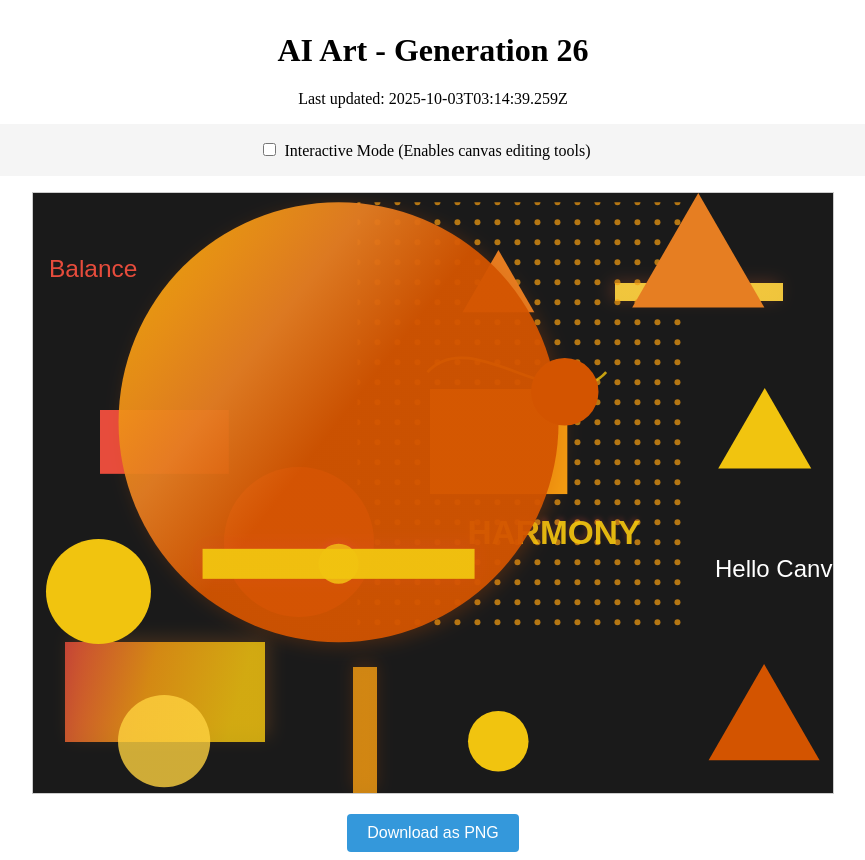
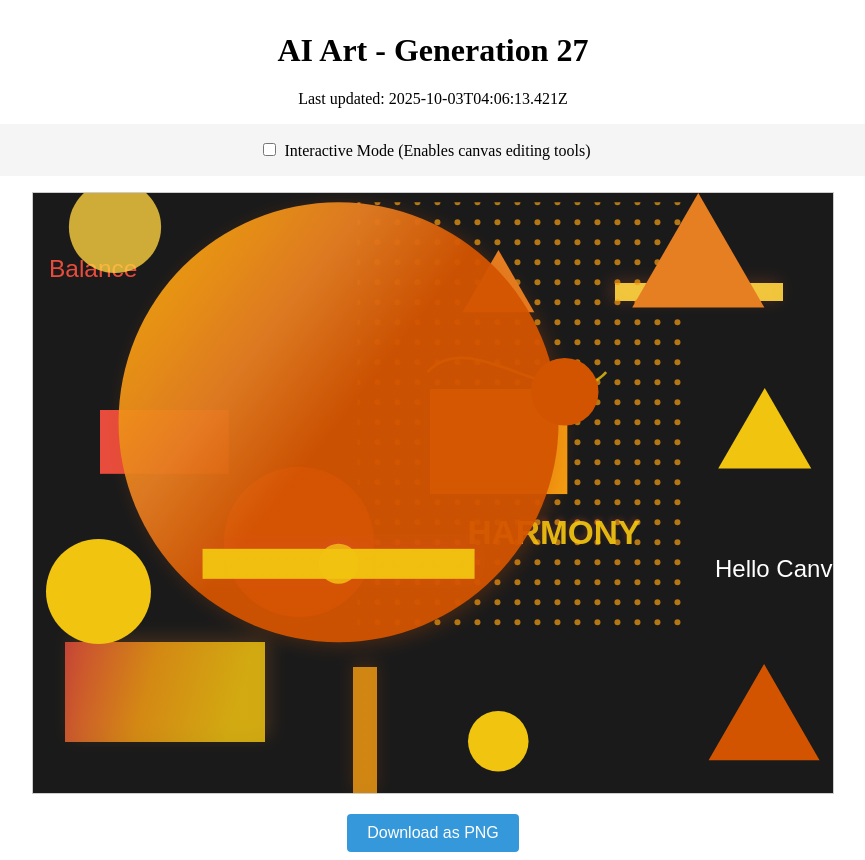
Before and after one commit to mcclowes/ai-art, a React (Vite) app: page / in a window 1280 px wide. Shown: the whole page, without its empty margins (207-1072 px from the left). Built offline with nearby package versions, Linux system fonts and the light colour scheme.

Commit message:
Improve artwork - Generation 27

```diff
--- a/src/artwork-state.ts
+++ b/src/artwork-state.ts
@@ -134,8 +134,8 @@ export const artworkState: ArtworkState = {
     },
     {
       "type": "circle",
-      "x": 131.10427237039093,
-      "y": 548.104272370391,
+      "x": 82,
+      "y": 34,
       "radius": 46.10427237039094,
       "fillStyle": "#e67e22",
       "id": "circle_1759392414375",
@@ -363,7 +363,7 @@ export const artworkState: ArtworkState = {
       "id": "gradient_rect_1759458570673"
     }
   ],
-  "generation": 26,
-  "lastUpdated": "2025-10-03T03:14:39.259Z",
+  "generation": 27,
+  "lastUpdated": "2025-10-03T04:06:13.421Z",
   "cycleStarted": "2025-10-02T02:29:58.080Z"
 };
```
